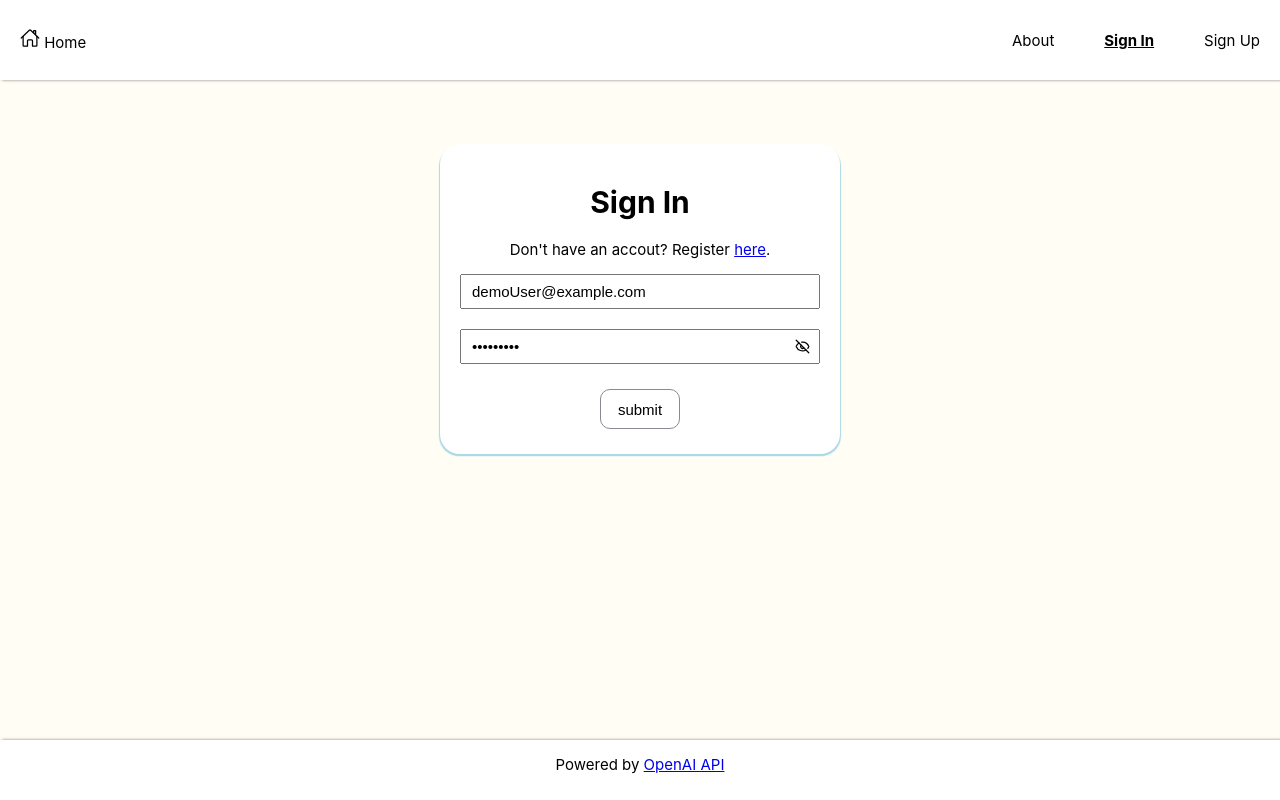
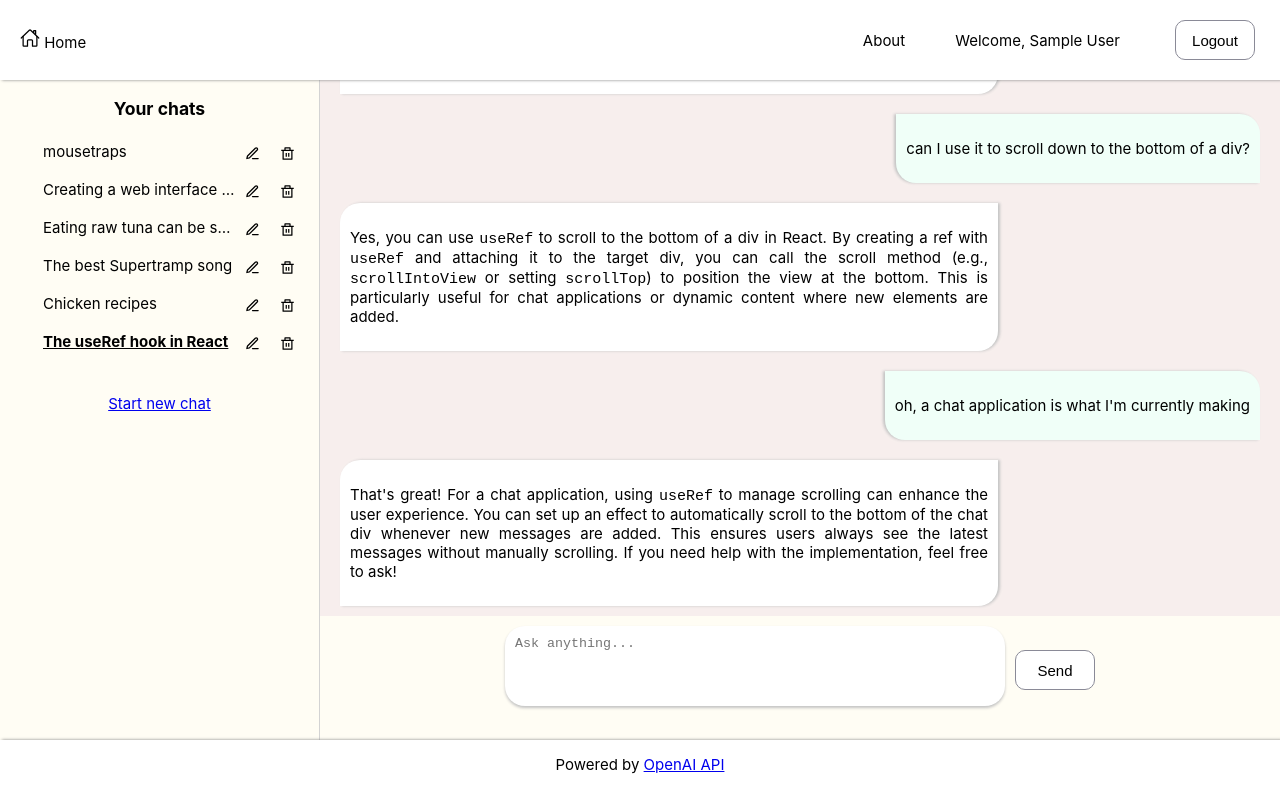
Before and after one commit to nvp85/minimalistic-web-ai-chat, a React app: page /chats/207c75a6-327a-4231-8e86-290d48f5eed7 in a window 1280 px wide. Before the commit this address led to /login. Built offline with nearby package versions, Linux system fonts and the light colour scheme; sample sign-in values are in the browser's storage; the HTML template or start-up script is replaced by a standard one.

Commit message:
fix issues caused by the refactoring

```diff
--- a/src/components/ChatList/ChatList.jsx
+++ b/src/components/ChatList/ChatList.jsx
@@ -36,7 +36,7 @@ export default function ChatList({ currentChatId = null }) {
             // if it's the current chat we don't want to trigger re-rendering of the chat page
             localStorage.removeItem(id);
         } catch {
-            setError("Fail to delete the chat.");
+            setError("Failed to delete the chat.");
         } finally {
             setIsModalOpen(false);
         }
@@ -49,7 +49,7 @@ export default function ChatList({ currentChatId = null }) {
             chat.lastModified = Date.now();
             setChats([...chats.filter(chat => chat.id != id), chat]);
         } catch {
-            setError("Fail to rename the chat.");
+            setError("Failed to rename the chat.");
         }
     }
 
@@ -67,7 +67,10 @@ export default function ChatList({ currentChatId = null }) {
         <div id="chat-list">
             <h3>Your chats</h3>
             <ul>
-                {displayedChats.map(chat => <ChatListItem chat={chat} key={chat.id} deleteChat={confirmDelete} rename={rename} />)}
+                {displayedChats.length > 0
+                ? displayedChats.map(chat => <ChatListItem chat={chat} key={chat.id} deleteChat={confirmDelete} rename={rename} />)
+                : <li style={{textAlign: "center"}}>The chat list is empty</li>
+                    }
             </ul>
             {currChat && isModalOpen &&
                 <Modal onClose={() => setIsModalOpen(false)}>
--- a/src/components/Navbar/Navbar.jsx
+++ b/src/components/Navbar/Navbar.jsx
@@ -37,7 +37,7 @@ export default function Navbar() {
                                 : <NavLink to="profile">Profile</NavLink>
                         }
 
-                        <button onClick={user.removeUser} className="btn">Logout</button>
+                        <button onClick={user.logout} className="btn">Logout</button>
                     </>)
                     : (<>
                         <NavLink to="login">Sign In</NavLink>
@@ -59,7 +59,7 @@ export default function Navbar() {
                                 ? (<>
                                     <NavLink to="chats" id="chats-link">Chats</NavLink>
                                     <NavLink to="profile">Profile</NavLink>
-                                    <button onClick={user.removeUser} className="btn">Logout</button>
+                                    <button onClick={user.logout} className="btn">Logout</button>
                                 </>)
                                 : (<>
                                     <NavLink to="login">Sign In</NavLink>
--- a/src/contextProviders/UserProvider.jsx
+++ b/src/contextProviders/UserProvider.jsx
@@ -6,10 +6,11 @@ import chatsData from '../assets/chats.json';
 const UserContext = createContext();
 
 export default function UserProvider({children}) {
-    const [currentUser, setCurrentUser] = useState(null);
+    const [currentUser, setCurrentUser] = useState(JSON.parse(localStorage.getItem("user")) || null);
 
     // save a user object to the local storage
     const saveUser = (user) => {
+        setCurrentUser(user);
         user = JSON.stringify(user);
         localStorage.setItem("user", user);
     }
@@ -22,9 +23,8 @@ export default function UserProvider({children}) {
         }
         try {
             let chats = JSON.stringify(chatsData.filter(chat => user.id == chat.userId));
-            user = JSON.stringify(user);
             setCurrentUser(user);
-            localStorage.setItem("user", user);
+            localStorage.setItem("user", JSON.stringify(user));
             localStorage.setItem("chats", chats);
         } catch {
             // rethrow with our own message
@@ -34,6 +34,7 @@ export default function UserProvider({children}) {
 
     // remove the user from the storage
     const logout = () => {
+        setCurrentUser(null);
         localStorage.removeItem("user");
         const chats = JSON.parse(localStorage.getItem("chats"));
         if (chats) {
```
